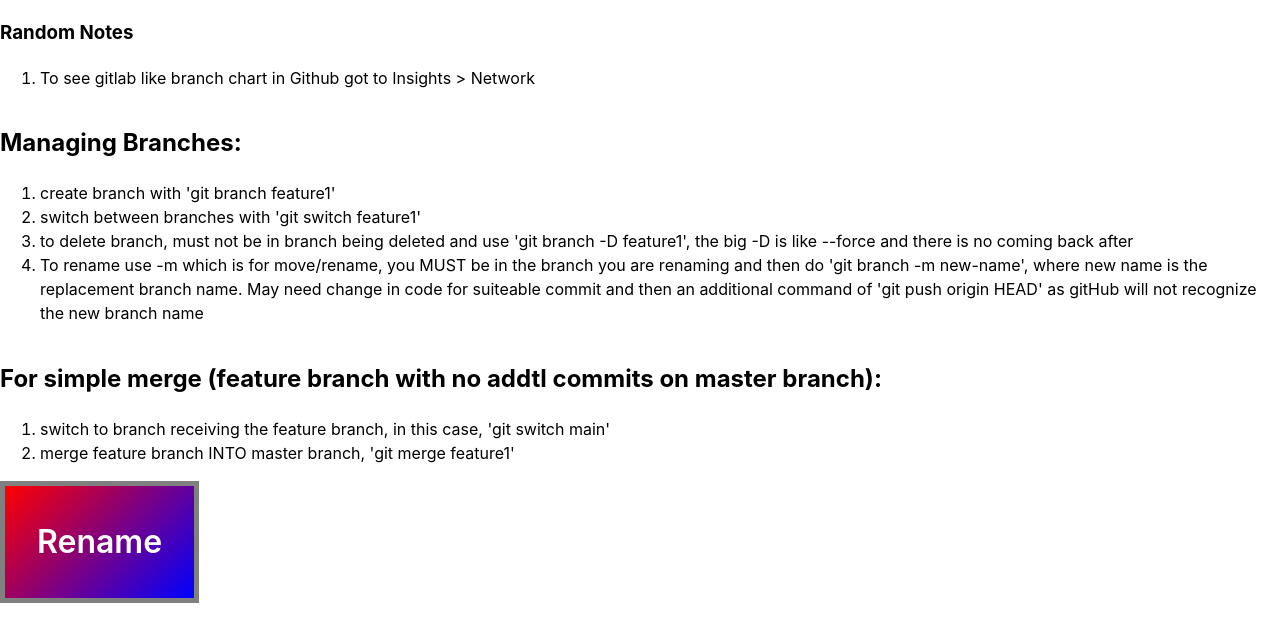
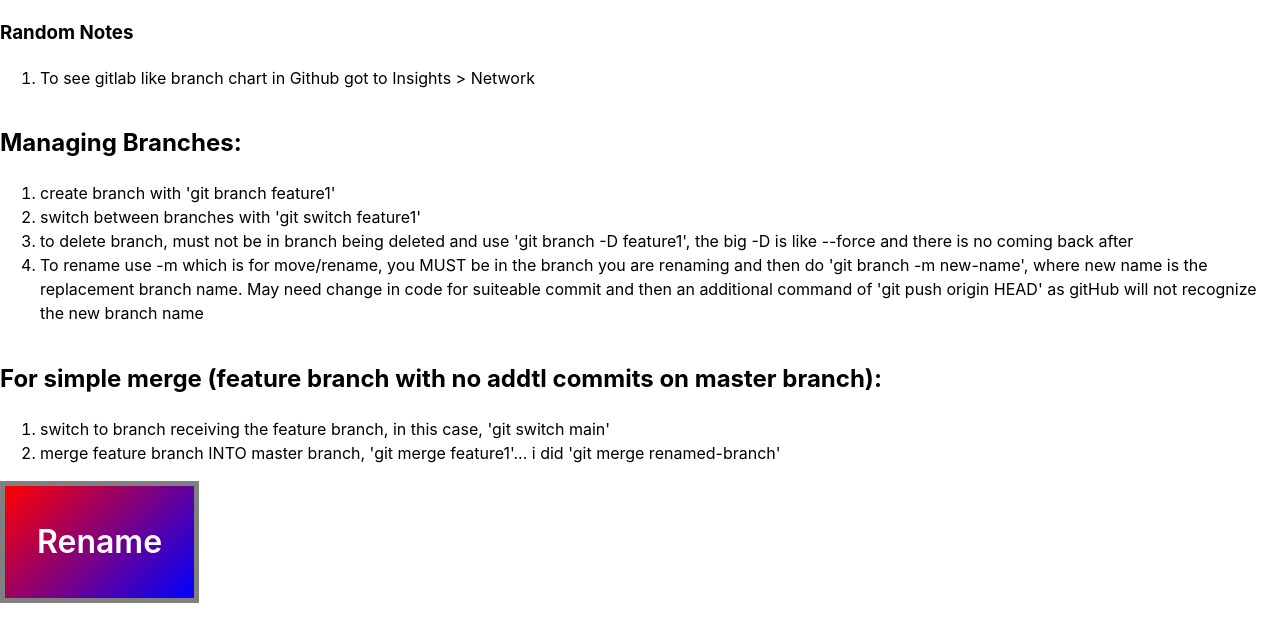
Before and after one commit to drbenn/git-practice, a website built with Vite: page index.html in a window 1280 px wide. Built offline with nearby package versions, Linux system fonts and the light colour scheme.

Commit message:
added text, and merged renamed branch to main

```diff
--- a/index.html
+++ b/index.html
@@ -32,7 +32,7 @@
         <h2>For simple merge (feature branch with no addtl commits on master branch):</h2>
         <ol>
           <li>switch to branch receiving the feature branch, in this case, 'git switch main'</li>
-          <li>merge feature branch INTO master branch, 'git merge feature1'</li>
+          <li>merge feature branch INTO master branch, 'git merge feature1'... i did 'git merge renamed-branch'</li>
         </ol>
       </p>
     </div>
```
